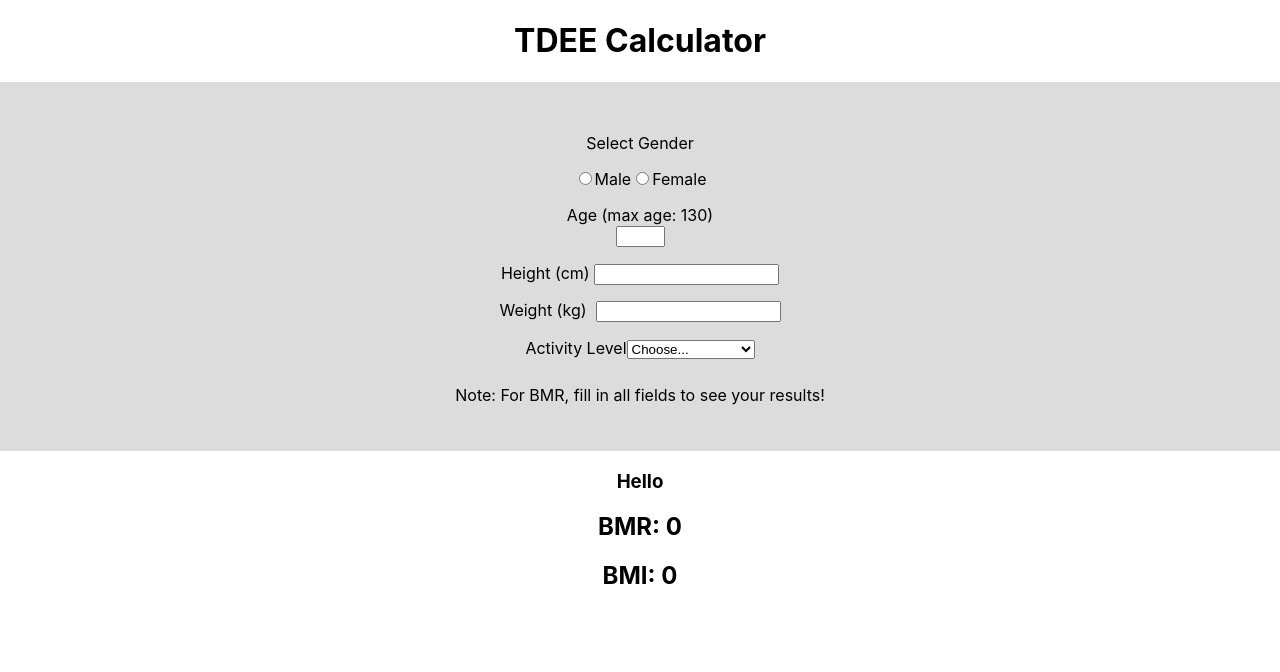
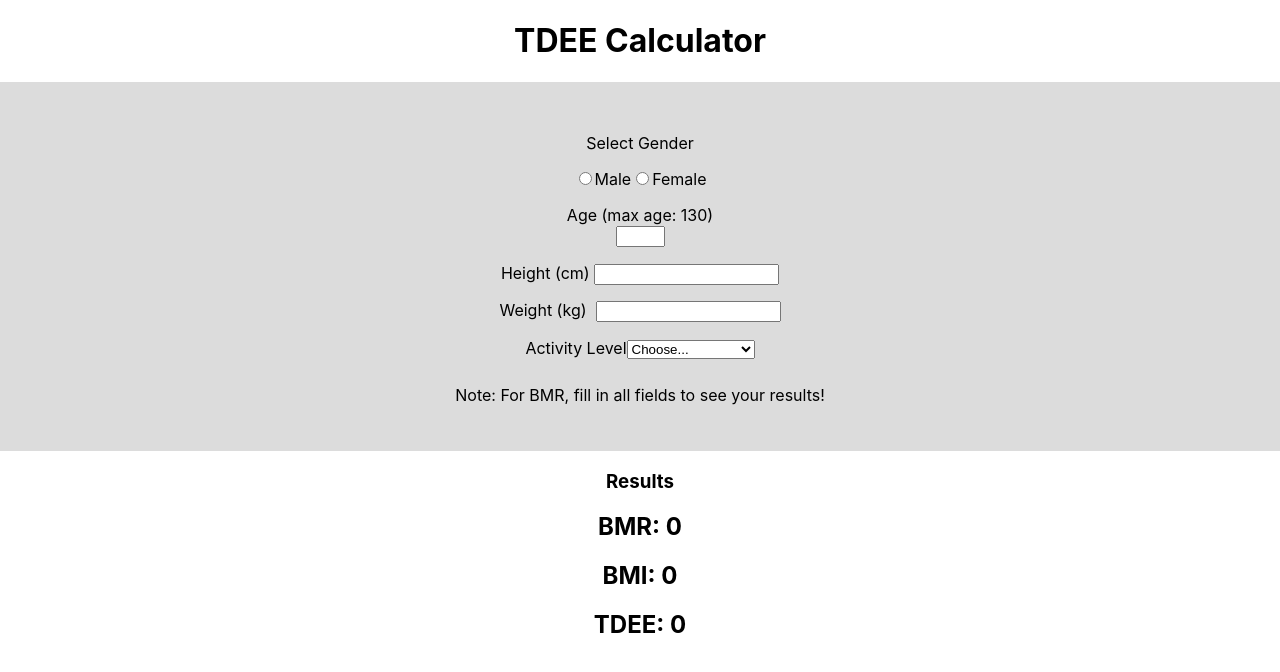
Before and after one commit to nevtay/jumpstartProject_1, a React (Create React App) app: page / in a window 1280 px wide. Shown: the top 672 px of the page. Built offline with nearby package versions, Linux system fonts and the light colour scheme.

Commit message:
added function to calculate tdee; added html to display tdee results; minor copy changes

```diff
--- a/src/containers/DisplayResults.js
+++ b/src/containers/DisplayResults.js
@@ -25,13 +25,19 @@ const DisplayResults = ({ personalInfo }) => {
         return result.toFixed(2);
     }
 
+    const calculateTDEE = () => {
+        let BMR = calculateBMR();
+        return BMR * activityLevel;
+    }
+
 
     return(
         <section className="tdee-results">
 
-            <h1>Hello</h1>
+            <h1>Results</h1>
             <h2>BMR: {calculateBMR()}</h2>
             <h2>BMI: {calculateBMI()}</h2>
+            <h2>TDEE: {Math.floor(calculateTDEE())}</h2>
 
         </section>
         )
```
